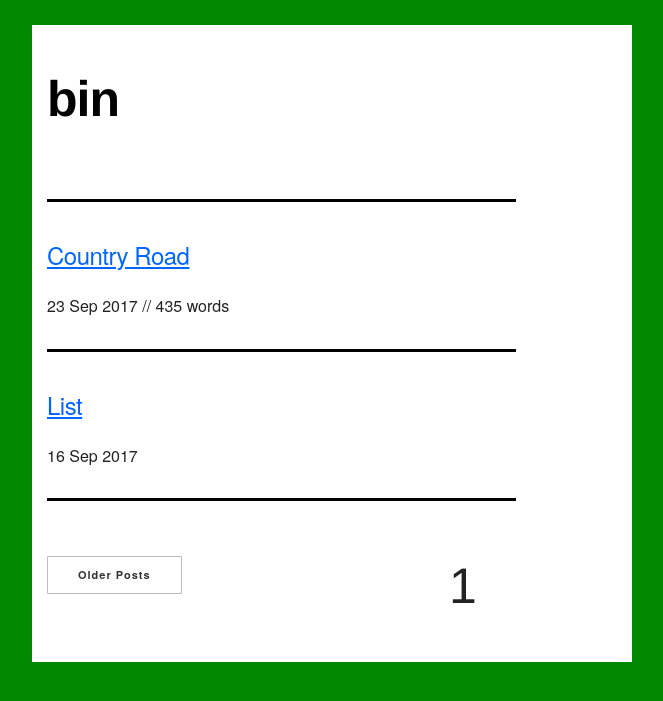
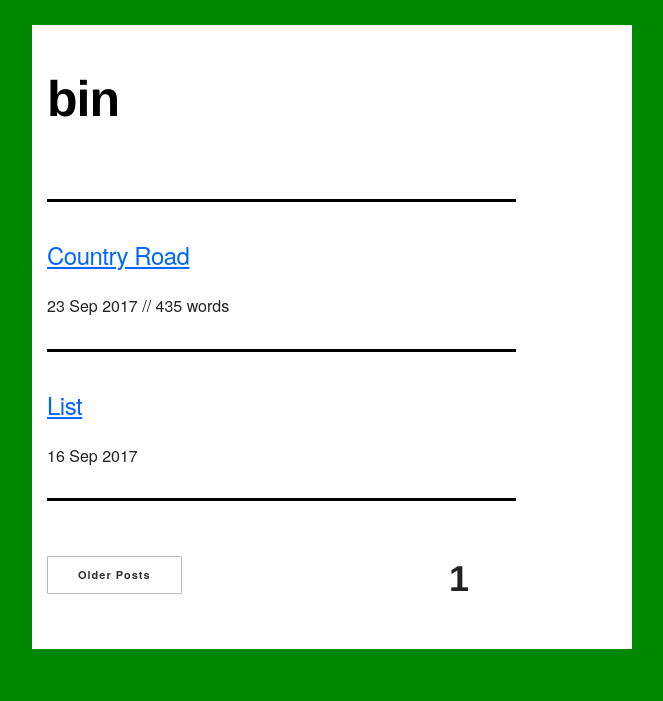
Before and after one commit to mt-trash/mt-trash.github.io, a Jekyll site: the page built from index.html, in a window 1280 px wide. Shown: the top 701 px of the page, without its empty margins (308-971 px from the left). Built offline with Jekyll 4.4.1, drawn with Linux system fonts in a browser that asks for light colours; the list of posts is cut into pages by our own code.

Commit message:
page number

```diff
--- a/index.html
+++ b/index.html
@@ -27,7 +27,7 @@ title: Empty Trash
   {% endif %}
   </div>
   <div class="four columns" style="margin-bottom: 1%">
-  <h1>{{ paginator.page }}</h1>
+  <h3><b>{{ paginator.page }}</b></h3>
   <p>
   </div>
 </div>
```
